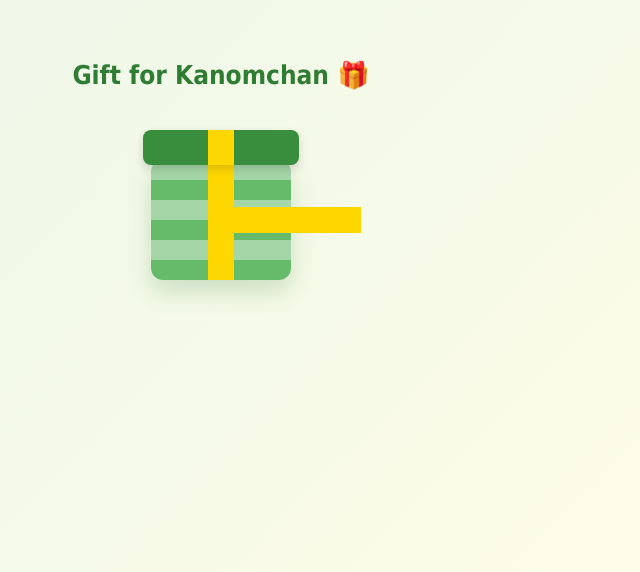
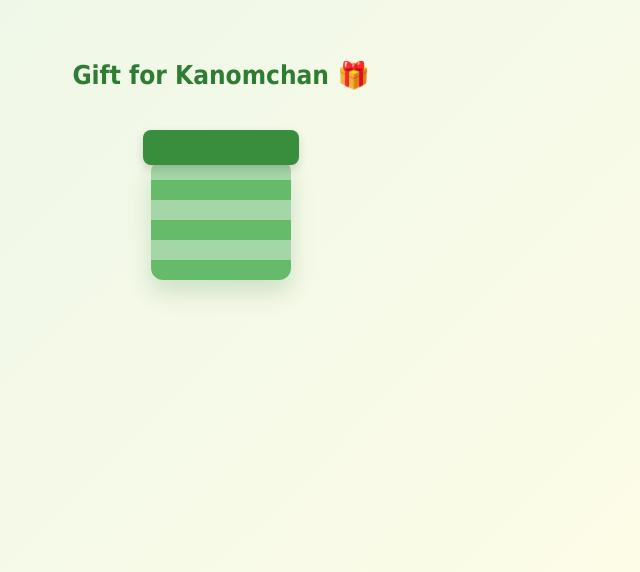
Before and after one commit to Pooh49109/smart-learning-g, a plain HTML site: page index.html in a window 1280 px wide. Shown: the part 228-800 px from the top of the page, without its empty margins (419-1059 px from the left). Drawn offline with nearby package versions, Linux system fonts and the light colour scheme.

Commit message:
Refactor styles and clean up comments in index.html
Removed unnecessary comments and adjusted styles for the gift box and lid.

```diff
--- a/index.html
+++ b/index.html
@@ -8,7 +8,6 @@
   <style>
     * { box-sizing: border-box; margin: 0; padding: 0; }
     body {
-      /* ปรับสีพื้นหลังให้เข้ากับธีมขนมชั้น */
       background: linear-gradient(135deg, #e8f5e9 0%, #fffde7 100%);
       font-family: 'Tahoma', sans-serif;
       min-height: 100vh;
@@ -21,7 +20,7 @@
     .container { text-align: center; width: 100%; max-width: 450px; }
     h1 { color: #2e7d32; margin-bottom: 20px; font-size: 26px; }
 
-    /* กล่องของขวัญธีมขนมชั้น */
+    /* กล่องของขวัญธีมขนมชั้น (เอาสีเหลืองออก) */
     .gift-container {
       cursor: pointer;
       display: inline-block;
@@ -34,7 +33,7 @@
     .gift-box {
       width: 140px;
       height: 120px;
-      /* สร้างลายชั้นขนมชั้นด้วย linear-gradient */
+      /* ลายชั้นขนมชั้น */
       background: repeating-linear-gradient(
         to bottom,
         #a5d6a7,
@@ -48,14 +47,10 @@
       margin: 0 auto;
     }
 
-    .gift-box::before, .gift-box::after { content: ''; position: absolute; background: #ffd700; }
-    .gift-box::before { width: 26px; height: 100%; left: 50%; transform: translateX(-50%); }
-    .gift-box::after { height: 26px; width: 100%; top: 50%; transform: translateY(-50%); }
-
     .gift-lid {
       width: 156px;
       height: 35px;
-      background: #388e3c; /* เขียวเข้มขึ้นตรงฝา */
+      background: #388e3c;
       border-radius: 8px;
       position: absolute;
       top: -30px;
@@ -63,10 +58,6 @@
       z-index: 2;
       transition: all 0.6s cubic-bezier(0.175, 0.885, 0.32, 1.275);
       box-shadow: 0 4px 10px rgba(0,0,0,0.15);
-    }
-    .gift-lid::before {
-      content: ''; position: absolute; width: 26px; height: 100%; background: #ffd700;
-      left: 50%; transform: translateX(-50%);
     }
 
     .gift-container.open .gift-lid { transform: translateY(-130px) rotate(-20deg); opacity: 0; }
@@ -115,7 +106,6 @@
       setTimeout(() => {
         gift.style.display = 'none';
         title.innerText = 'Happy 4th Anniversary! 🎉';
-        card.classList.show = true;
         card.style.display = 'block';
         setTimeout(() => card.classList.add('show'), 50);
       }, 600);
```
